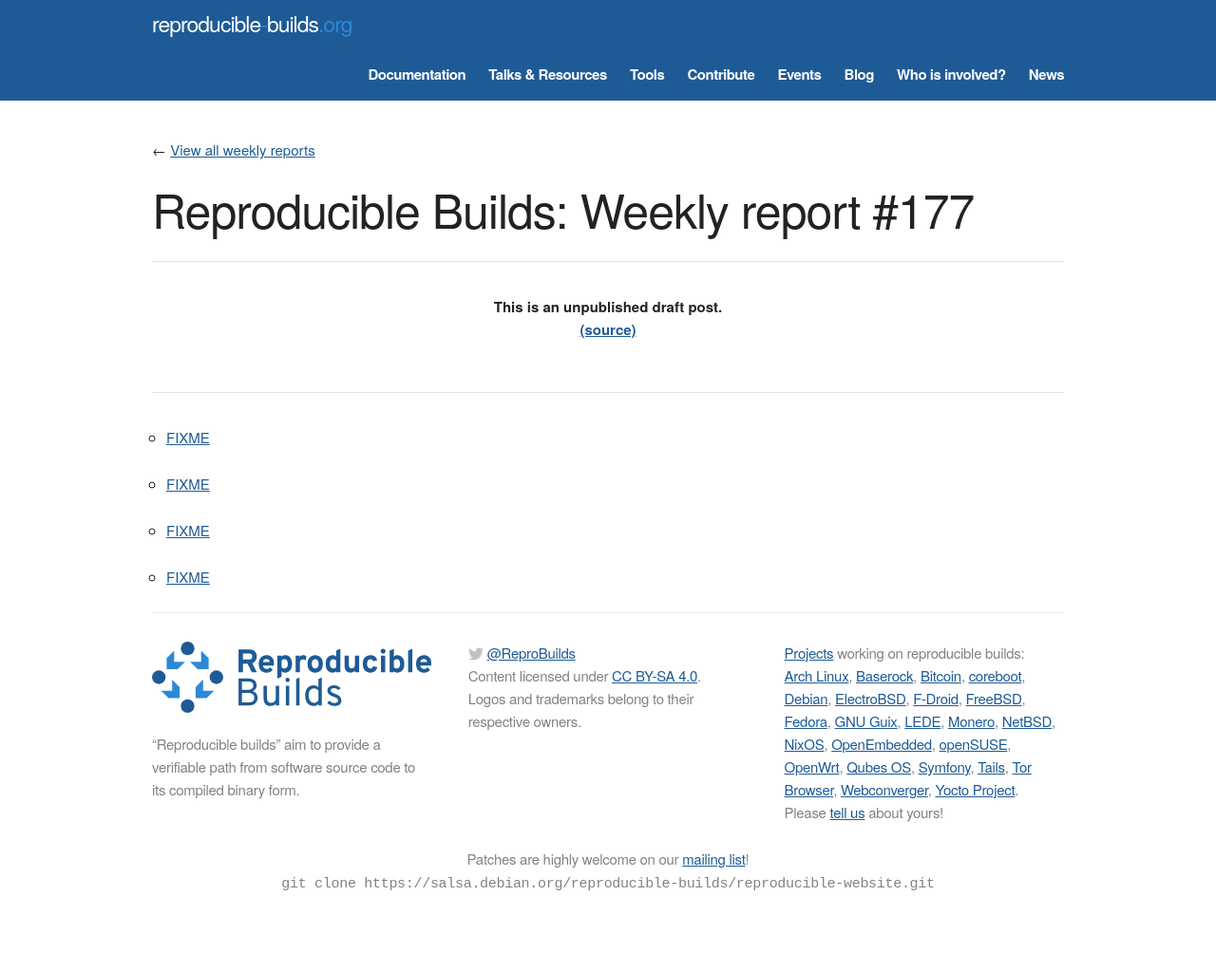
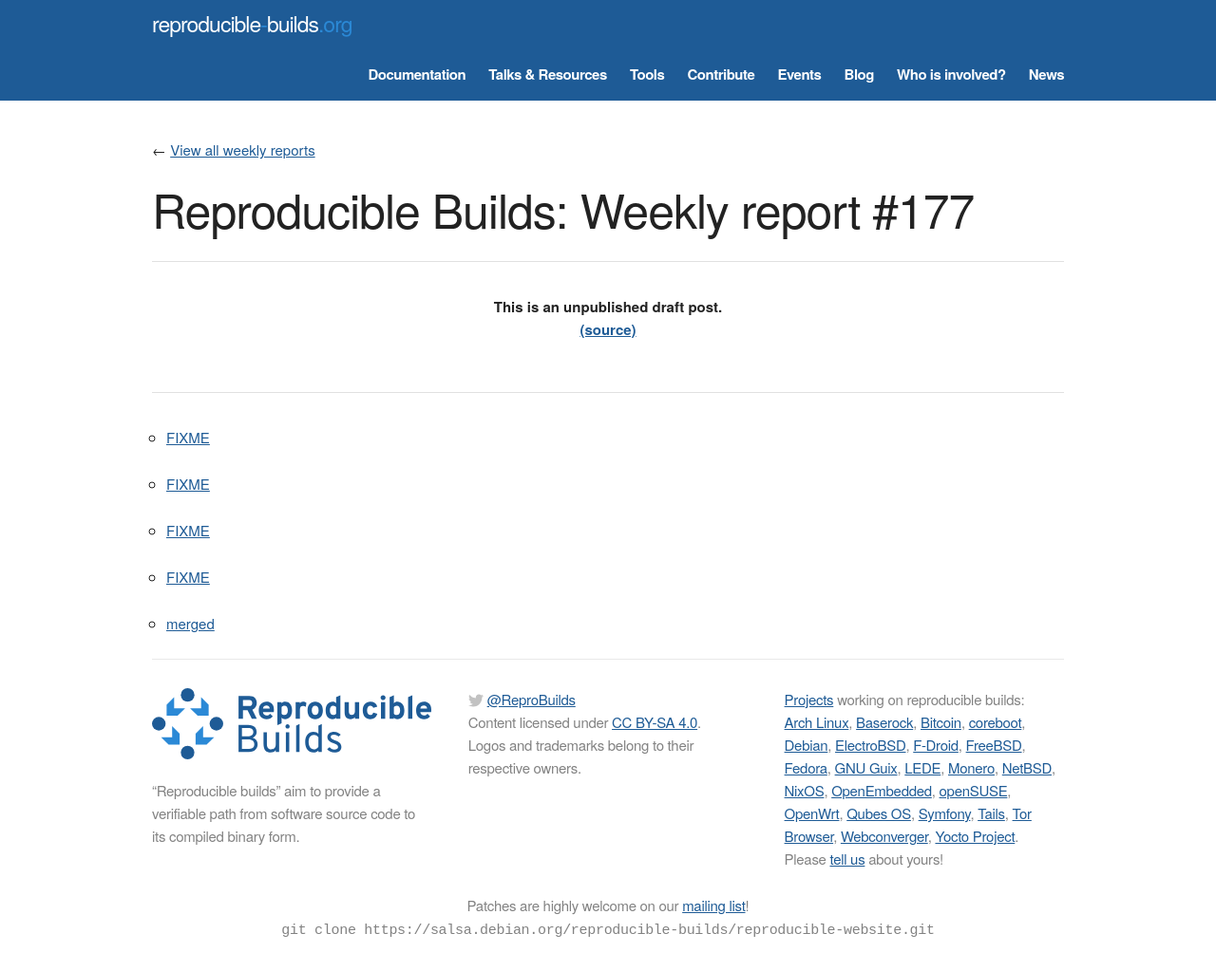
Before and after one commit to prototypefund/reproducible-website, a Jekyll site: the page built from _blog/posts/177.md, in a window 1280 px wide. Shown: the whole page at 95% size. Built offline with Jekyll 4.4.1, drawn with Linux system fonts in a browser that asks for light colours; some web fonts are replaced; before the commit the page ends 974 px from its top, so only the background shows below that.

Commit message:
177 += merged <https://github.com/sphinx-doc/sphinx/pull/5388#issuecomment-418788254>

```diff
--- a/_blog/posts/177.md
+++ b/_blog/posts/177.md
@@ -10,3 +10,5 @@
 * [FIXME](https://github.com/systemd/systemd/issues/10045)
 
 * [FIXME](https://bugs.debian.org/875700#19)
+
+* [merged](https://github.com/sphinx-doc/sphinx/pull/5388#issuecomment-418788254)
```
